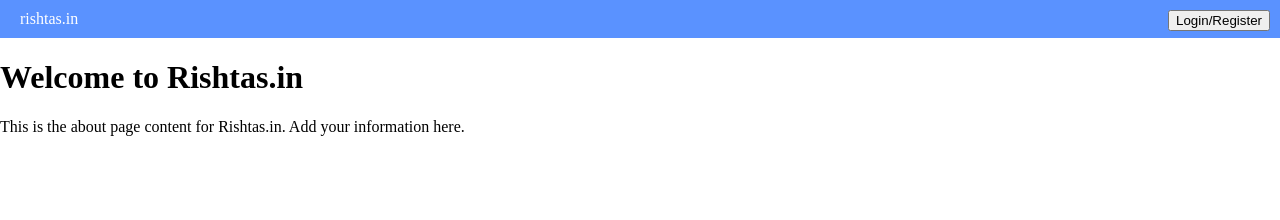
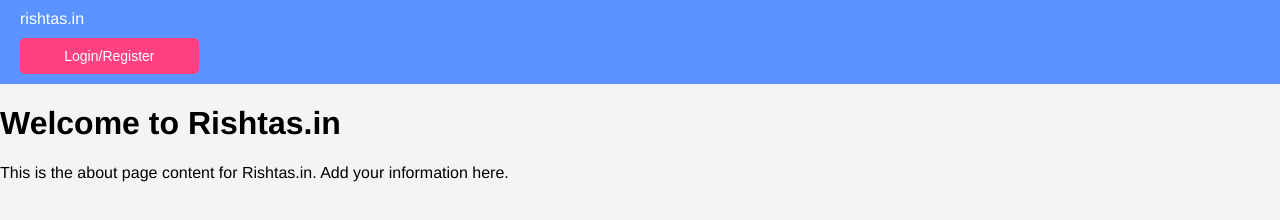
Before and after one commit to rishtas/rishtas.github.io, a plain HTML site: page index.html in a window 1280 px wide. Drawn offline with Linux system fonts and the light colour scheme.

Commit message:
Update index.html

```diff
--- a/index.html
+++ b/index.html
@@ -24,10 +24,16 @@
             display: none;
         }
         #login-button {
-            position: fixed;
-            top: 10px;
-            right: 10px;
-            z-index: 1000;
+            margin-top: 10px;
+          padding: 10px;
+          background-color: #ff4081;
+          color: white;
+          border: none;
+          cursor: pointer;
+          border-radius: 5px;
+          font-size: 14px;
+          transition: background-color 0.3s;
+          width: 100%;
         }
         <!-- Navbar CSS -->
       .navbar a { color: white; padding: 14px 20px; text-decoration: none; }
@@ -40,20 +46,15 @@
       background-color: #5a92ff;
       color: white;
       }
-      .button {
-      margin-top: 10px;
-      padding: 10px;
-      background-color: #ff4081;
-      color: white;
-      border: none;
-      cursor: pointer;
-      border-radius: 5px;
-      font-size: 14px;
-      transition: background-color 0.3s;
-      width: 100%;
-      }
       .button:hover {
       background-color: #e91e63;
+      }
+      body {
+      font-family: Helvetica, sans-serif;
+      background-color: #f4f4f4;
+      margin: 0;
+      padding: 0;
+      overflow-x: hidden; /* Prevent horizontal scroll */
       }
     </style>
 </head>
```
